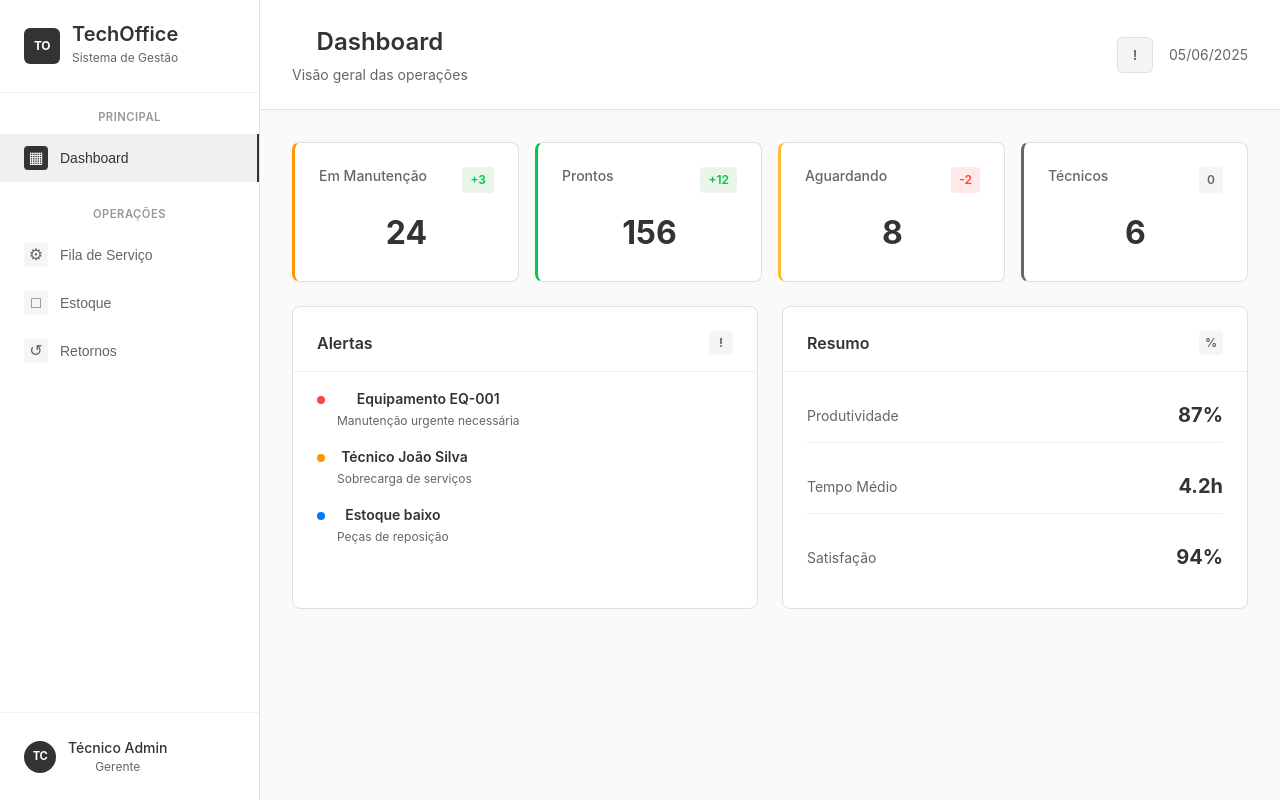
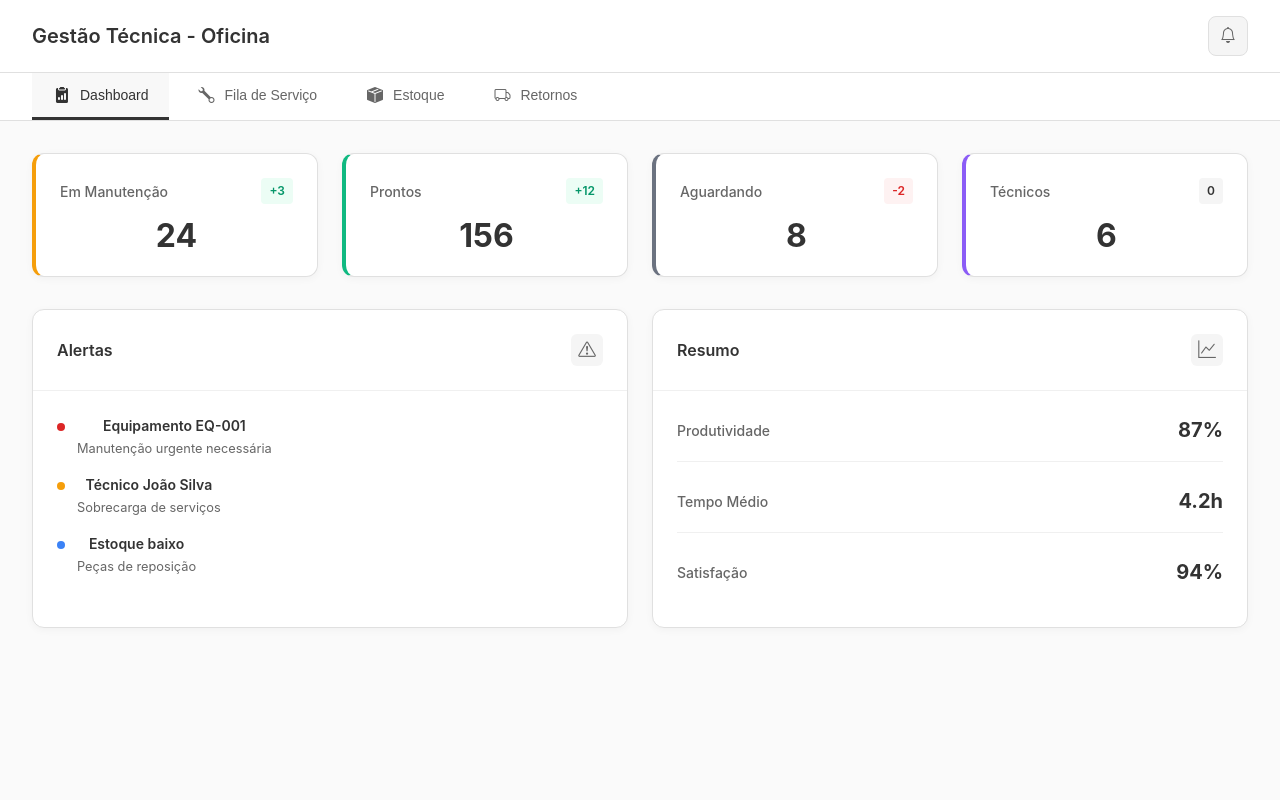
Before and after one commit to brunolealsm/meu-projeto-react, a React (Vite) app: page / in a window 1280 px wide. Built offline with nearby package versions, Linux system fonts and the light colour scheme.

Commit message:
retirado header dentro das telas

```diff
--- a/index.html
+++ b/index.html
@@ -4,6 +4,7 @@
     <meta charset="UTF-8" />
     <link rel="icon" type="image/svg+xml" href="/vite.svg" />
     <meta name="viewport" content="width=device-width, initial-scale=1.0" />
+    <link href="https://cdn.jsdelivr.net/npm/bootstrap-icons@1.11.2/font/bootstrap-icons.css" rel="stylesheet">
     <title>Meu Projeto React</title>
   </head>
   <body>
--- a/src/App.css
+++ b/src/App.css
@@ -7,48 +7,25 @@
 
 .app-container {
   display: flex;
-  height: 100vh;
+  flex-direction: column;
+  min-height: 100vh;
   background: #fafafa;
   font-family: -apple-system, BlinkMacSystemFont, 'Segoe UI', sans-serif;
   color: #333;
 }
 
-/* Sidebar */
-.sidebar {
-  width: 260px;
+/* Header with Logo */
+.app-header {
   background: #ffffff;
-  border-right: 1px solid #e0e0e0;
+  border-bottom: 1px solid #e0e0e0;
+  padding: 1rem 2rem;
   display: flex;
-  flex-direction: column;
-  box-shadow: 2px 0 8px rgba(0, 0, 0, 0.04);
+  justify-content: space-between;
+  align-items: center;
+  box-shadow: 0 2px 8px rgba(0, 0, 0, 0.04);
 }
 
-.sidebar-header {
-  padding: 1.5rem;
-  border-bottom: 1px solid #f0f0f0;
-}
-
-.logo {
-  display: flex;
-  align-items: center;
-  gap: 0.75rem;
-}
-
-.logo-icon {
-  width: 36px;
-  height: 36px;
-  background: #333;
-  color: white;
-  border-radius: 6px;
-  display: flex;
-  align-items: center;
-  justify-content: center;
-  font-size: 0.75rem;
-  font-weight: 700;
-  letter-spacing: -0.5px;
-}
-
-.logo-text h1 {
+.logo h1 {
   font-size: 1.25rem;
   font-weight: 600;
   color: #333;
@@ -56,38 +33,50 @@
   line-height: 1;
 }
 
-.logo-text span {
-  font-size: 0.75rem;
-  color: #666;
-  font-weight: 400;
+.header-actions {
+  display: flex;
+  align-items: center;
+  gap: 1rem;
 }
 
-/* Navigation */
-.sidebar-nav {
-  flex: 1;
-  padding: 1rem 0;
+.notification-btn {
+  width: 40px;
+  height: 40px;
+  border-radius: 8px;
+  background: #f5f5f5;
+  border: 1px solid #e0e0e0;
+  cursor: pointer;
+  display: flex;
+  align-items: center;
+  justify-content: center;
+  transition: all 0.15s ease;
+  font-size: 1rem;
+  color: #666;
 }
 
-.nav-section {
-  margin-bottom: 1.5rem;
+.notification-btn:hover {
+  background: #efefef;
+  border-color: #d0d0d0;
 }
 
-.nav-section h3 {
-  padding: 0 1.5rem;
-  margin-bottom: 0.5rem;
-  font-size: 0.7rem;
-  text-transform: uppercase;
-  letter-spacing: 0.5px;
-  color: #999;
-  font-weight: 600;
+
+
+/* Horizontal Navigation */
+.horizontal-nav {
+  background: #ffffff;
+  border-bottom: 1px solid #e0e0e0;
+  padding: 0 2rem;
+  display: flex;
+  gap: 0.5rem;
+  overflow-x: auto;
 }
 
-.nav-item {
-  width: 100%;
+.nav-button {
   display: flex;
+  flex-direction: row;
   align-items: center;
-  gap: 0.75rem;
-  padding: 0.75rem 1.5rem;
+  gap: 0.5rem;
+  padding: 0.75rem 1.25rem;
   background: none;
   border: none;
   color: #666;
@@ -95,74 +84,36 @@
   font-weight: 500;
   cursor: pointer;
   transition: all 0.15s ease;
-  text-align: left;
+  border-bottom: 3px solid transparent;
+  min-width: auto;
   position: relative;
 }
 
-.nav-item:hover {
+.nav-button:hover {
   background: #f8f8f8;
   color: #333;
 }
 
-.nav-item.active {
-  background: #f0f0f0;
+.nav-button.active {
   color: #333;
-  border-right: 2px solid #333;
+  border-bottom-color: #333;
+  background: #f8f8f8;
 }
 
-.nav-icon {
-  width: 24px;
-  height: 24px;
+.nav-button .nav-icon {
+  width: 20px;
+  height: 20px;
   display: flex;
   align-items: center;
   justify-content: center;
   font-size: 1rem;
-  font-weight: 400;
-  background: #f5f5f5;
-  border-radius: 4px;
-  color: #666;
+  color: inherit;
 }
 
-.nav-item.active .nav-icon {
-  background: #333;
-  color: white;
-}
-
-/* Sidebar Footer */
-.sidebar-footer {
-  padding: 1.5rem;
-  border-top: 1px solid #f0f0f0;
-}
-
-.user-info {
-  display: flex;
-  align-items: center;
-  gap: 0.75rem;
-}
-
-.user-avatar {
-  width: 32px;
-  height: 32px;
-  background: #333;
-  color: white;
-  border-radius: 50%;
-  display: flex;
-  align-items: center;
-  justify-content: center;
-  font-size: 0.7rem;
-  font-weight: 700;
-  letter-spacing: -0.5px;
-}
-
-.user-name {
-  font-weight: 500;
+.nav-label {
   font-size: 0.875rem;
-  color: #333;
-}
-
-.user-role {
-  font-size: 0.75rem;
-  color: #666;
+  text-align: left;
+  white-space: nowrap;
 }
 
 /* Main Content */
@@ -173,63 +124,7 @@
   overflow: hidden;
 }
 
-.main-header {
-  background: white;
-  padding: 1.5rem 2rem;
-  border-bottom: 1px solid #e0e0e0;
-  display: flex;
-  justify-content: space-between;
-  align-items: center;
-}
 
-.header-left h1 {
-  font-size: 1.5rem;
-  color: #333;
-  margin-bottom: 0.25rem;
-  font-weight: 600;
-}
-
-.header-subtitle {
-  color: #666;
-  font-size: 0.875rem;
-  font-weight: 400;
-}
-
-.header-right {
-  display: flex;
-  align-items: center;
-  gap: 1rem;
-}
-
-.notification-btn {
-  width: 36px;
-  height: 36px;
-  border-radius: 6px;
-  background: #f5f5f5;
-  border: 1px solid #e0e0e0;
-  cursor: pointer;
-  display: flex;
-  align-items: center;
-  justify-content: center;
-  transition: all 0.15s ease;
-}
-
-.notification-btn:hover {
-  background: #efefef;
-  border-color: #d0d0d0;
-}
-
-.notification-icon {
-  font-size: 0.875rem;
-  font-weight: 700;
-  color: #666;
-}
-
-.date-time {
-  font-size: 0.875rem;
-  color: #666;
-  font-weight: 400;
-}
 
 /* Content Area */
 .content-area {
@@ -243,51 +138,56 @@
 .dashboard {
   display: flex;
   flex-direction: column;
-  gap: 1.5rem;
+  gap: 2rem;
 }
 
 .status-cards {
   display: grid;
   grid-template-columns: repeat(auto-fit, minmax(200px, 1fr));
-  gap: 1rem;
+  gap: 1.5rem;
 }
 
 .status-card {
   background: white;
+  border-radius: 12px;
   padding: 1.5rem;
-  border-radius: 8px;
   border: 1px solid #e0e0e0;
-  position: relative;
+  box-shadow: 0 2px 8px rgba(0, 0, 0, 0.04);
+  transition: all 0.15s ease;
+}
+
+.status-card:hover {
+  box-shadow: 0 4px 16px rgba(0, 0, 0, 0.08);
 }
 
 .status-card.warning {
-  border-left: 3px solid #ff9500;
+  border-left: 4px solid #f59e0b;
 }
 
 .status-card.success {
-  border-left: 3px solid #00c851;
+  border-left: 4px solid #10b981;
 }
 
 .status-card.pending {
-  border-left: 3px solid #ffbb33;
+  border-left: 4px solid #6b7280;
 }
 
 .status-card.neutral {
-  border-left: 3px solid #666;
+  border-left: 4px solid #8b5cf6;
 }
 
 .card-header {
   display: flex;
   justify-content: space-between;
-  align-items: flex-start;
+  align-items: center;
   margin-bottom: 1rem;
 }
 
 .card-header h3 {
   font-size: 0.875rem;
+  font-weight: 500;
   color: #666;
-  font-weight: 500;
-  line-height: 1.3;
+  margin: 0;
 }
 
 .trend {
@@ -296,70 +196,70 @@
   padding: 0.25rem 0.5rem;
   border-radius: 4px;
   background: #f5f5f5;
-  color: #666;
 }
 
 .trend.positive {
-  background: #e8f5e8;
-  color: #00c851;
+  color: #059669;
+  background: #ecfdf5;
 }
 
 .trend.negative {
-  background: #ffe8e8;
-  color: #ff4444;
+  color: #dc2626;
+  background: #fef2f2;
 }
 
 .card-value {
   font-size: 2rem;
   font-weight: 700;
   color: #333;
+  line-height: 1;
 }
 
 /* Dashboard Widgets */
 .dashboard-widgets {
   display: grid;
-  grid-template-columns: 1fr 1fr;
+  grid-template-columns: repeat(auto-fit, minmax(350px, 1fr));
   gap: 1.5rem;
 }
 
 .widget {
   background: white;
-  border-radius: 8px;
+  border-radius: 12px;
   border: 1px solid #e0e0e0;
+  box-shadow: 0 2px 8px rgba(0, 0, 0, 0.04);
   overflow: hidden;
 }
 
 .widget-header {
+  padding: 1.5rem;
+  border-bottom: 1px solid #f0f0f0;
   display: flex;
   justify-content: space-between;
   align-items: center;
-  padding: 1.5rem 1.5rem 1rem 1.5rem;
-  border-bottom: 1px solid #f0f0f0;
 }
 
 .widget-header h3 {
-  margin: 0;
-  color: #333;
   font-size: 1rem;
   font-weight: 600;
+  color: #333;
+  margin: 0;
 }
 
 .widget-icon {
-  width: 24px;
-  height: 24px;
+  font-size: 1.1rem;
+  color: #666;
   background: #f5f5f5;
-  border-radius: 4px;
+  width: 32px;
+  height: 32px;
+  border-radius: 6px;
   display: flex;
   align-items: center;
   justify-content: center;
-  font-size: 0.75rem;
-  font-weight: 700;
-  color: #666;
 }
 
 /* Alert List */
 .alert-list {
-  padding: 1rem 1.5rem 1.5rem 1.5rem;
+  padding: 1.5rem;
   display: flex;
   flex-direction: column;
   gap: 1rem;
@@ -367,8 +267,8 @@
 
 .alert-item {
   display: flex;
+  align-items: flex-start;
   gap: 0.75rem;
-  align-items: flex-start;
 }
 
 .alert-indicator {
@@ -380,27 +280,27 @@
 }
 
 .alert-item.urgent .alert-indicator {
-  background: #ff4444;
+  background: #dc2626;
 }
 
 .alert-item.warning .alert-indicator {
-  background: #ff9500;
+  background: #f59e0b;
 }
 
 .alert-item.info .alert-indicator {
-  background: #007bff;
+  background: #3b82f6;
 }
 
 .alert-content strong {
   font-size: 0.875rem;
+  font-weight: 600;
   color: #333;
   display: block;
   margin-bottom: 0.25rem;
-  font-weight: 600;
 }
 
 .alert-content p {
-  font-size: 0.75rem;
+  font-size: 0.8rem;
   color: #666;
   margin: 0;
   line-height: 1.4;
@@ -408,17 +308,17 @@
 
 /* Summary Stats */
 .summary-stats {
-  padding: 1rem 1.5rem 1.5rem 1.5rem;
+  padding: 1.5rem;
   display: flex;
   flex-direction: column;
-  gap: 1rem;
+  gap: 1.5rem;
 }
 
 .stat {
   display: flex;
   justify-content: space-between;
   align-items: center;
-  padding: 0.75rem 0;
+  padding-bottom: 1rem;
   border-bottom: 1px solid #f0f0f0;
 }
 
@@ -429,7 +329,7 @@
 .stat-label {
   font-size: 0.875rem;
   color: #666;
-  font-weight: 400;
+  font-weight: 500;
 }
 
 .stat-value {
@@ -440,13 +340,13 @@
 
 /* Section Placeholder */
 .section-placeholder {
-  background: white;
-  border-radius: 8px;
-  border: 1px solid #e0e0e0;
-  min-height: 400px;
   display: flex;
   align-items: center;
   justify-content: center;
+  min-height: 400px;
+  background: white;
+  border-radius: 12px;
+  border: 2px dashed #e0e0e0;
 }
 
 .placeholder-content {
@@ -455,21 +355,21 @@
 }
 
 .placeholder-icon {
+  font-size: 3rem;
+  color: #999;
+  margin-bottom: 1rem;
+  background: #f5f5f5;
   width: 80px;
   height: 80px;
-  background: #f5f5f5;
-  border-radius: 12px;
+  border-radius: 50%;
   display: flex;
   align-items: center;
   justify-content: center;
-  font-size: 2rem;
-  font-weight: 400;
-  color: #666;
-  margin: 0 auto 1.5rem;
+  margin: 0 auto 1rem;
 }
 
 .placeholder-content h2 {
-  font-size: 1.25rem;
+  font-size: 1.5rem;
   color: #333;
   margin-bottom: 0.5rem;
   font-weight: 600;
@@ -477,8 +377,8 @@
 
 .placeholder-content p {
   color: #666;
-  margin-bottom: 2rem;
-  font-size: 0.875rem;
+  font-size: 1rem;
+  margin-bottom: 1.5rem;
   line-height: 1.5;
 }
 
@@ -487,34 +387,19 @@
   color: white;
   border: none;
   padding: 0.75rem 1.5rem;
-  border-radius: 6px;
+  border-radius: 8px;
+  font-size: 0.875rem;
   font-weight: 500;
   cursor: pointer;
   transition: all 0.15s ease;
-  font-size: 0.875rem;
 }
 
 .cta-button:hover {
-  background: #555;
+  background: #262626;
   transform: translateY(-1px);
 }
 
-/* Mobile Menu Toggle */
-.mobile-menu-toggle {
-  display: none;
-  width: 36px;
-  height: 36px;
-  background: #f5f5f5;
-  border: 1px solid #e0e0e0;
-  border-radius: 6px;
-  cursor: pointer;
-  align-items: center;
-  justify-content: center;
-  font-size: 1rem;
-  color: #666;
-}
-
-/* Responsive */
+/* Responsive Design */
 @media (max-width: 1024px) {
   .dashboard-widgets {
     grid-template-columns: 1fr;
@@ -526,38 +411,26 @@
 }
 
 @media (max-width: 768px) {
-  .app-container {
-    position: relative;
-  }
-
-  .sidebar {
-    position: fixed;
-    left: -260px;
-    top: 0;
-    height: 100vh;
-    z-index: 1000;
-    transition: left 0.3s ease;
-  }
-
-  .sidebar.open {
-    left: 0;
-  }
-
-  .main-content {
-    width: 100%;
-  }
-
-  .main-header {
+  .app-header {
     padding: 1rem;
   }
 
-  .header-left h1 {
-    font-size: 1.25rem;
+  .horizontal-nav {
+    padding: 0 1rem;
+    gap: 0;
   }
 
-  .mobile-menu-toggle {
-    display: flex;
-  }
+     .nav-button {
+     min-width: auto;
+     padding: 0.6rem 0.75rem;
+     font-size: 0.8rem;
+   }
+
+   .nav-label {
+     font-size: 0.75rem;
+   }
+
+
 
   .content-area {
     padding: 1rem;
@@ -565,7 +438,7 @@
 
   .status-cards {
     grid-template-columns: repeat(2, 1fr);
-    gap: 0.75rem;
+    gap: 1rem;
   }
 
   .status-card {
@@ -582,47 +455,37 @@
     grid-template-columns: 1fr;
   }
 
-  .header-right {
-    gap: 0.5rem;
-  }
-
-  .date-time {
-    display: none;
-  }
+     .header-actions {
+     gap: 0.5rem;
+   }
 
   .dashboard-widgets {
     gap: 1rem;
   }
 
   .widget {
-    margin: 0;
+    border-radius: 8px;
   }
 
   .section-placeholder {
     min-height: 300px;
+    border-radius: 8px;
   }
 
   .placeholder-icon {
     width: 60px;
     height: 60px;
-    font-size: 1.5rem;
+    font-size: 2rem;
   }
+
+     .nav-button {
+     padding: 0.5rem 0.4rem;
+     gap: 0.4rem;
+   }
+
+   .nav-button .nav-icon {
+     font-size: 0.9rem;
+     width: 18px;
+     height: 18px;
+   }
 }
-
-/* Overlay para mobile */
-.sidebar-overlay {
-  display: none;
-  position: fixed;
-  top: 0;
-  left: 0;
-  right: 0;
-  bottom: 0;
-  background: rgba(0, 0, 0, 0.5);
-  z-index: 999;
-}
-
-@media (max-width: 768px) {
-  .sidebar-overlay.show {
-    display: block;
-  }
-}
--- a/src/App.jsx
+++ b/src/App.jsx
@@ -6,21 +6,27 @@ function App() {
 
   const menuItems = [
     {
+      id: 'dashboard',
+      label: 'Dashboard',
+      icon: 'bi-clipboard2-data-fill',
+      description: 'Visão geral das operações'
+    },
+    {
       id: 'fila',
       label: 'Fila de Serviço',
-      icon: '⚙',
+      icon: 'bi-wrench',
       description: 'Gerenciar fila de manutenção'
     },
     {
       id: 'estoque',
       label: 'Estoque',
-      icon: '□',
+      icon: 'bi-box-seam-fill',
       description: 'Equipamentos revisados'
     },
     {
       id: 'retornos',
       label: 'Retornos',
-      icon: '↺',
+      icon: 'bi-truck',
       description: 'Processo de retorno'
     }
   ]
@@ -34,81 +40,35 @@ function App() {
 
   return (
     <div className="app-container">
-      {/* Sidebar */}
-      <aside className="sidebar">
-        <div className="sidebar-header">
+      {/* Header with Logo */}
+      <header className="app-header">
         <div className="logo">
-            <div className="logo-icon">TO</div>
-            <div className="logo-text">
-              <h1>TechOffice</h1>
-              <span>Sistema de Gestão</span>
-            </div>
-          </div>
+          <h1>Gestão Técnica - Oficina</h1>
         </div>
 
-        <nav className="sidebar-nav">
-          <div className="nav-section">
-            <h3>Principal</h3>
-            <button
-              className={`nav-item ${activeSection === 'dashboard' ? 'active' : ''}`}
-              onClick={() => setActiveSection('dashboard')}
-            >
-              <span className="nav-icon">▦</span>
-              <span>Dashboard</span>
+        <div className="header-actions">
+          <button className="notification-btn">
+            <i className="bi bi-bell"></i>
           </button>
         </div>
+      </header>
 
-          <div className="nav-section">
-            <h3>Operações</h3>
+      {/* Horizontal Navigation */}
+      <nav className="horizontal-nav">
         {menuItems.map(item => (
           <button
             key={item.id}
-                className={`nav-item ${activeSection === item.id ? 'active' : ''}`}
+            className={`nav-button ${activeSection === item.id ? 'active' : ''}`}
             onClick={() => setActiveSection(item.id)}
           >
-                <span className="nav-icon">{item.icon}</span>
-                <span>{item.label}</span>
+            <i className={`nav-icon bi ${item.icon}`}></i>
+            <span className="nav-label">{item.label}</span>
           </button>
         ))}
-          </div>
       </nav>
-
-        <div className="sidebar-footer">
-          <div className="user-info">
-            <div className="user-avatar">TC</div>
-            <div className="user-details">
-              <div className="user-name">Técnico Admin</div>
-              <div className="user-role">Gerente</div>
-            </div>
-          </div>
-        </div>
-      </aside>
 
       {/* Main Content */}
       <main className="main-content">
-        <header className="main-header">
-          <div className="header-left">
-            <h1>
-              {activeSection === 'dashboard' && 'Dashboard'}
-              {activeSection === 'fila' && 'Fila de Serviço'}
-              {activeSection === 'estoque' && 'Estoque'}
-              {activeSection === 'retornos' && 'Retornos'}
-            </h1>
-            <p className="header-subtitle">
-              {activeSection === 'dashboard' && 'Visão geral das operações'}
-              {activeSection === 'fila' && 'Gerencie a fila de manutenção'}
-              {activeSection === 'estoque' && 'Equipamentos prontos para locação'}
-              {activeSection === 'retornos' && 'Processo de retorno de equipamentos'}
-            </p>
-          </div>
-          <div className="header-right">
-            <button className="notification-btn">
-              <span className="notification-icon">!</span>
-            </button>
-            <div className="date-time">{new Date().toLocaleDateString('pt-BR')}</div>
-          </div>
-        </header>
-
         <div className="content-area">
           {activeSection === 'dashboard' && (
             <div className="dashboard">
@@ -130,7 +90,7 @@ function App() {
                 <div className="widget">
                   <div className="widget-header">
                     <h3>Alertas</h3>
-                    <span className="widget-icon">!</span>
+                    <i className="widget-icon bi bi-exclamation-triangle"></i>
                   </div>
                   <div className="alert-list">
                     <div className="alert-item urgent">
@@ -160,7 +120,7 @@ function App() {
                 <div className="widget">
                   <div className="widget-header">
                     <h3>Resumo</h3>
-                    <span className="widget-icon">%</span>
+                    <i className="widget-icon bi bi-graph-up"></i>
                   </div>
                   <div className="summary-stats">
                     <div className="stat">
@@ -184,7 +144,7 @@ function App() {
           {activeSection === 'fila' && (
             <div className="section-placeholder">
               <div className="placeholder-content">
-                <div className="placeholder-icon">⚙</div>
+                <i className="placeholder-icon bi bi-wrench"></i>
                 <h2>Fila de Serviço</h2>
                 <p>Módulo para gerenciamento da fila de manutenção</p>
                 <button className="cta-button">Configurar Módulo</button>
@@ -195,7 +155,7 @@ function App() {
           {activeSection === 'estoque' && (
             <div className="section-placeholder">
               <div className="placeholder-content">
-                <div className="placeholder-icon">□</div>
+                <i className="placeholder-icon bi bi-box-seam-fill"></i>
                 <h2>Controle de Estoque</h2>
                 <p>Módulo para equipamentos revisados e prontos</p>
                 <button className="cta-button">Configurar Módulo</button>
@@ -206,7 +166,7 @@ function App() {
           {activeSection === 'retornos' && (
             <div className="section-placeholder">
               <div className="placeholder-content">
-                <div className="placeholder-icon">↺</div>
+                <i className="placeholder-icon bi bi-truck"></i>
                 <h2>Processo de Retornos</h2>
                 <p>Módulo para retorno de equipamentos locados</p>
                 <button className="cta-button">Configurar Módulo</button>
```
Lines whose indentation alone changed are shown as unchanged.
